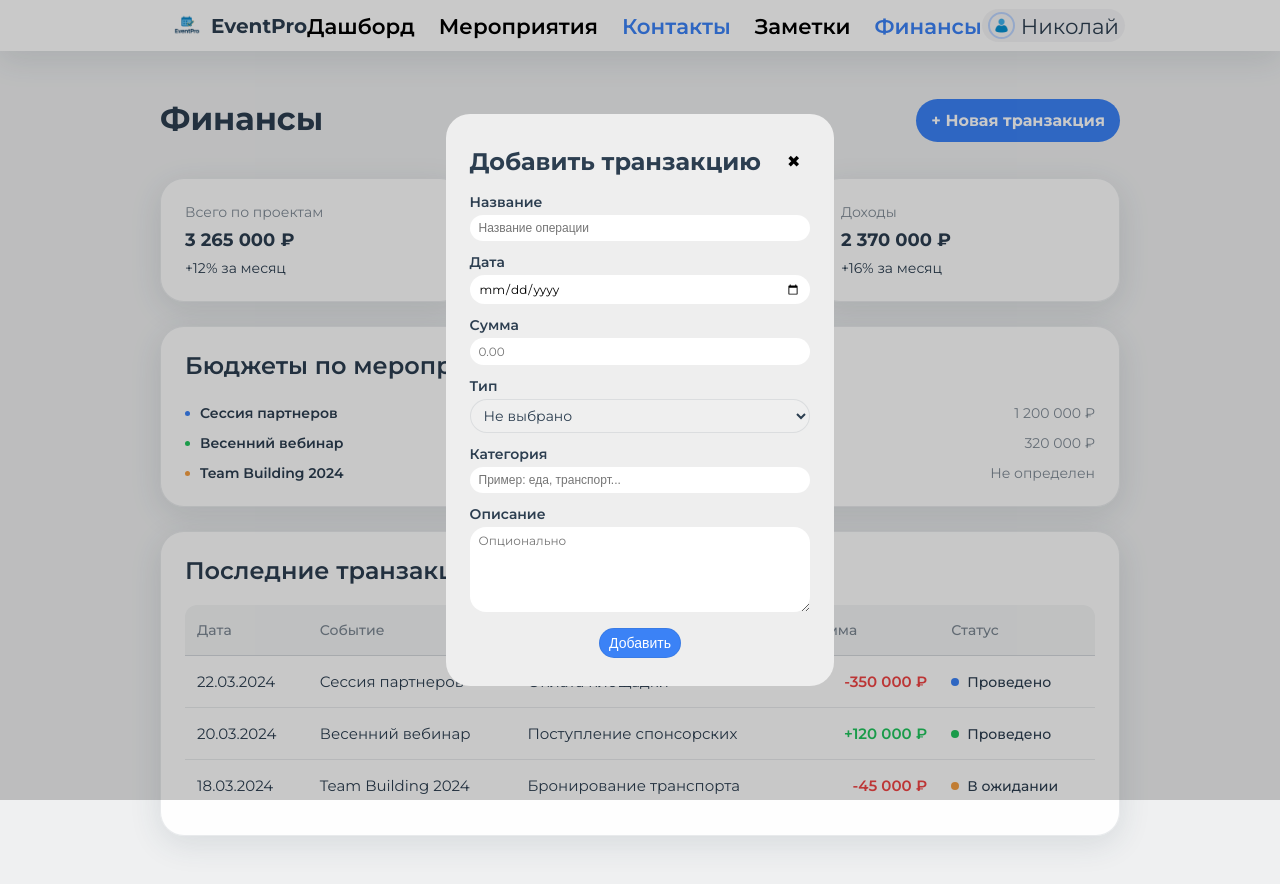
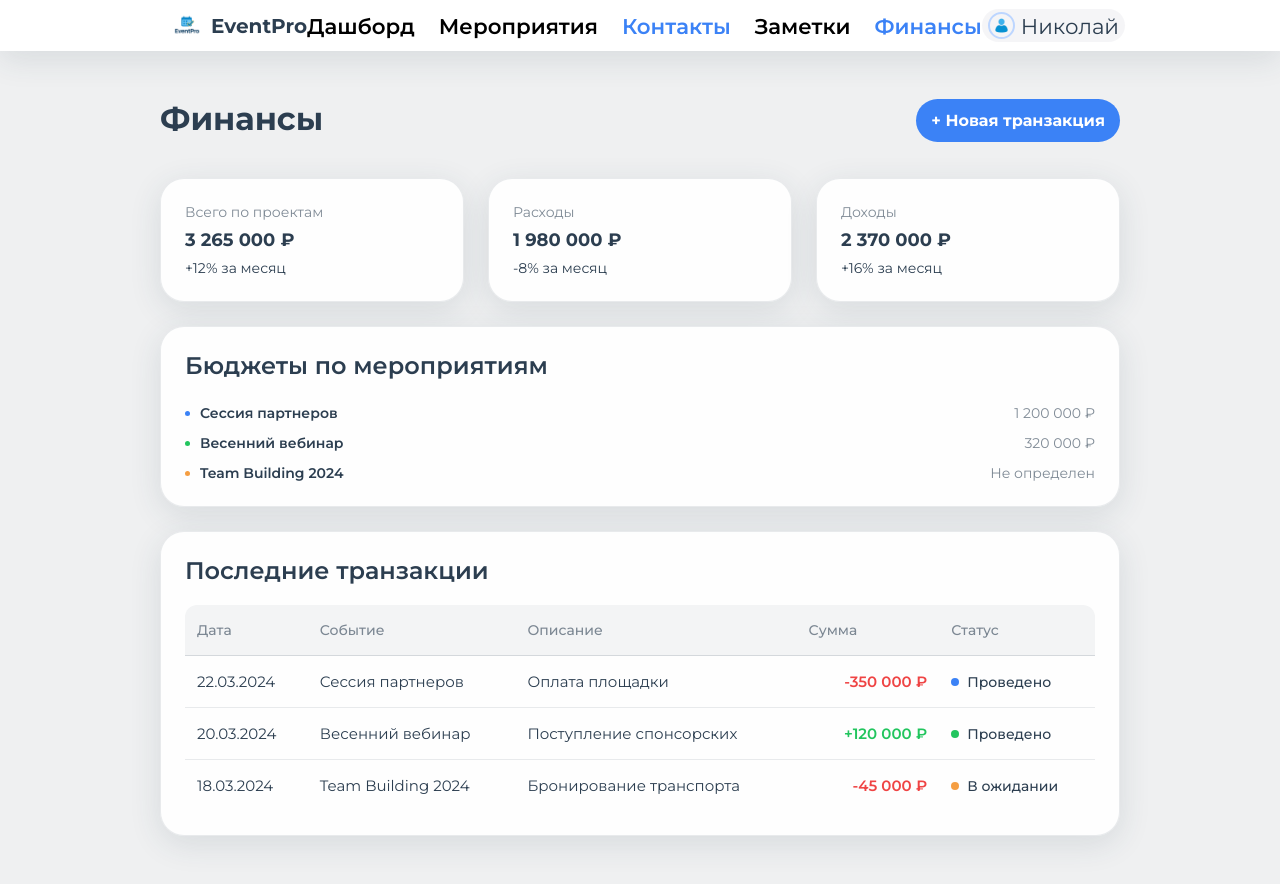
Before and after one commit to SpyBorgFly/Makevent, a React (Create React App) app in the folder frontend/eventmaker_frontend/: page /finance in a window 1280 px wide. Built offline with nearby package versions, Linux system fonts and the light colour scheme.

Commit message:
добавлена возможность открывать и закрывать попап окно

```diff
--- a/frontend/eventmaker_frontend/src/pages/FinancePage.js
+++ b/frontend/eventmaker_frontend/src/pages/FinancePage.js
@@ -119,7 +119,7 @@ export function FinancePage() {
                 </div>
             </main>
             <MobileHeader />
-            {setIsOpen ? <FinancePopUp />: null}
+            {isOpen && <FinancePopUp setIsOpen={setIsOpen}/>}
         </>
     );
 }
```
